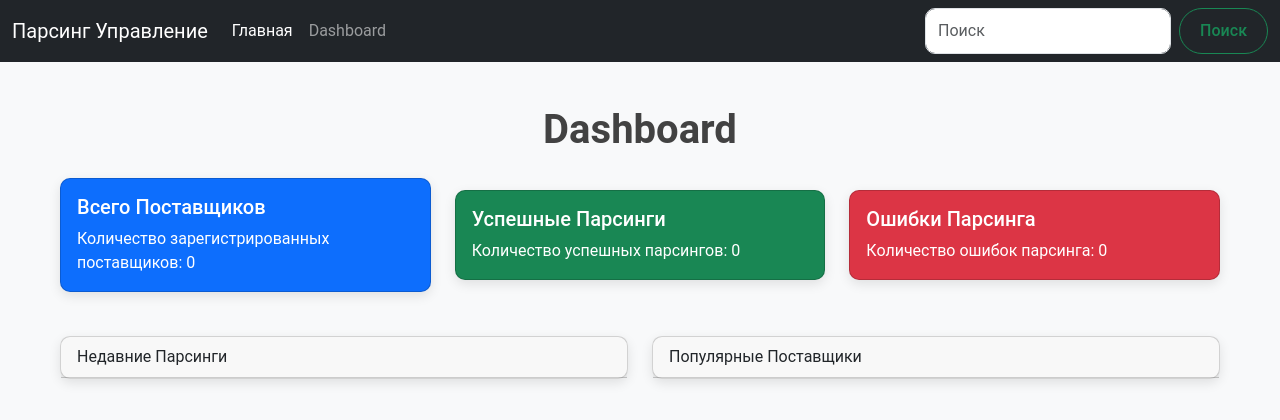
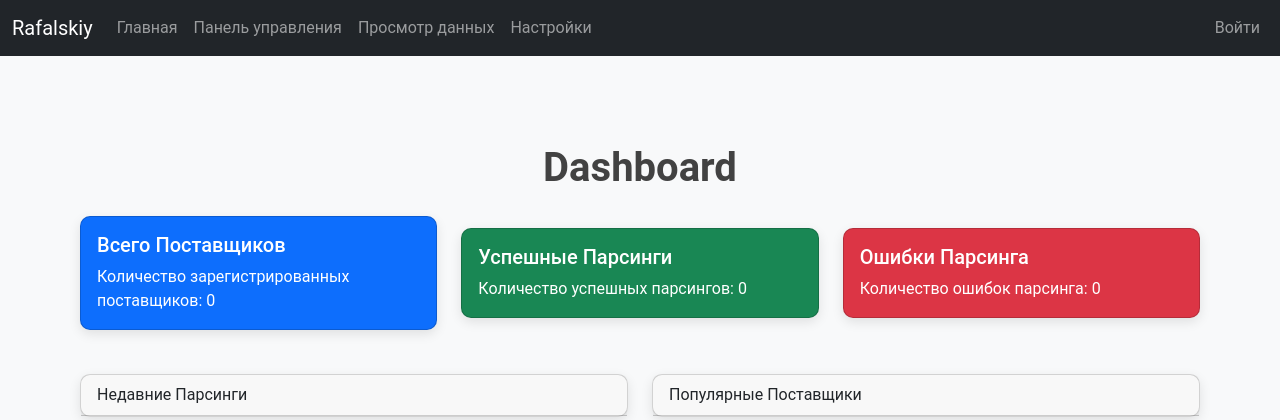
Before and after one commit to rafalskypavel/FastApi_Scraper, a FastAPI app: page /dashboard/ in a window 1280 px wide. Shown: the top 420 px of the page. Run offline with FastAPI, Linux system fonts and the light colour scheme.

Commit message:
писание изменений

```diff
--- a/templates/base.html
+++ b/templates/base.html
@@ -12,7 +12,7 @@
 <body>
     <nav class="navbar navbar-expand-lg navbar-dark bg-dark">
         <div class="container-fluid">
-            <a class="navbar-brand" href="#">Парсинг Админ</a>
+            <a class="navbar-brand" href="#">Rafalskiy</a>
             <button class="navbar-toggler" type="button" data-bs-toggle="collapse" data-bs-target="#navbarNav" aria-controls="navbarNav" aria-expanded="false" aria-label="Toggle navigation">
                 <span class="navbar-toggler-icon"></span>
             </button>
--- a/templates/dashboard.html
+++ b/templates/dashboard.html
@@ -1,37 +1,8 @@
-<!DOCTYPE html>
-<html lang="ru">
-<head>
-    <meta charset="UTF-8">
-    <meta name="viewport" content="width=device-width, initial-scale=1.0">
-    <title>Управление Парсингом - Dashboard</title>
-    <link rel="icon" href="/static/favicon.ico" type="image/x-icon">
-    <link href="https://cdn.jsdelivr.net/npm/bootstrap@5.3.0/dist/css/bootstrap.min.css" rel="stylesheet">
-    <link rel="stylesheet" href="/static/css/style.css">
-</head>
-<body>
-    <nav class="navbar navbar-expand-lg navbar-dark bg-dark">
-        <div class="container-fluid">
-            <a class="navbar-brand" href="#">Парсинг Управление</a>
-            <button class="navbar-toggler" type="button" data-bs-toggle="collapse" data-bs-target="#navbarNav" aria-controls="navbarNav" aria-expanded="false" aria-label="Toggle navigation">
-                <span class="navbar-toggler-icon"></span>
-            </button>
-            <div class="collapse navbar-collapse" id="navbarNav">
-                <ul class="navbar-nav me-auto mb-2 mb-lg-0">
-                    <li class="nav-item">
-                        <a class="nav-link active" aria-current="page" href="/">Главная</a>
-                    </li>
-                    <li class="nav-item">
-                        <a class="nav-link" href="/dashboard">Dashboard</a>
-                    </li>
-                </ul>
-                <form class="d-flex">
-                    <input class="form-control me-2" type="search" placeholder="Поиск" aria-label="Search">
-                    <button class="btn btn-outline-success" type="submit">Поиск</button>
-                </form>
-            </div>
-        </div>
-    </nav>
+{% extends "base.html" %}
 
+{% block title %}Просмотр данных{% endblock %}
+
+{% block content %}
 <div class="container mt-4">
     <h1 class="text-center mb-4">Dashboard</h1>
     <div class="row">
@@ -96,5 +67,5 @@
 
 <!-- Bootstrap JS and necessary dependencies -->
 <script src="https://cdn.jsdelivr.net/npm/bootstrap@5.3.0/dist/js/bootstrap.bundle.min.js"></script>
-</body>
-</html>
+
+{% endblock %}
```
Lines whose indentation alone changed are shown as unchanged.
